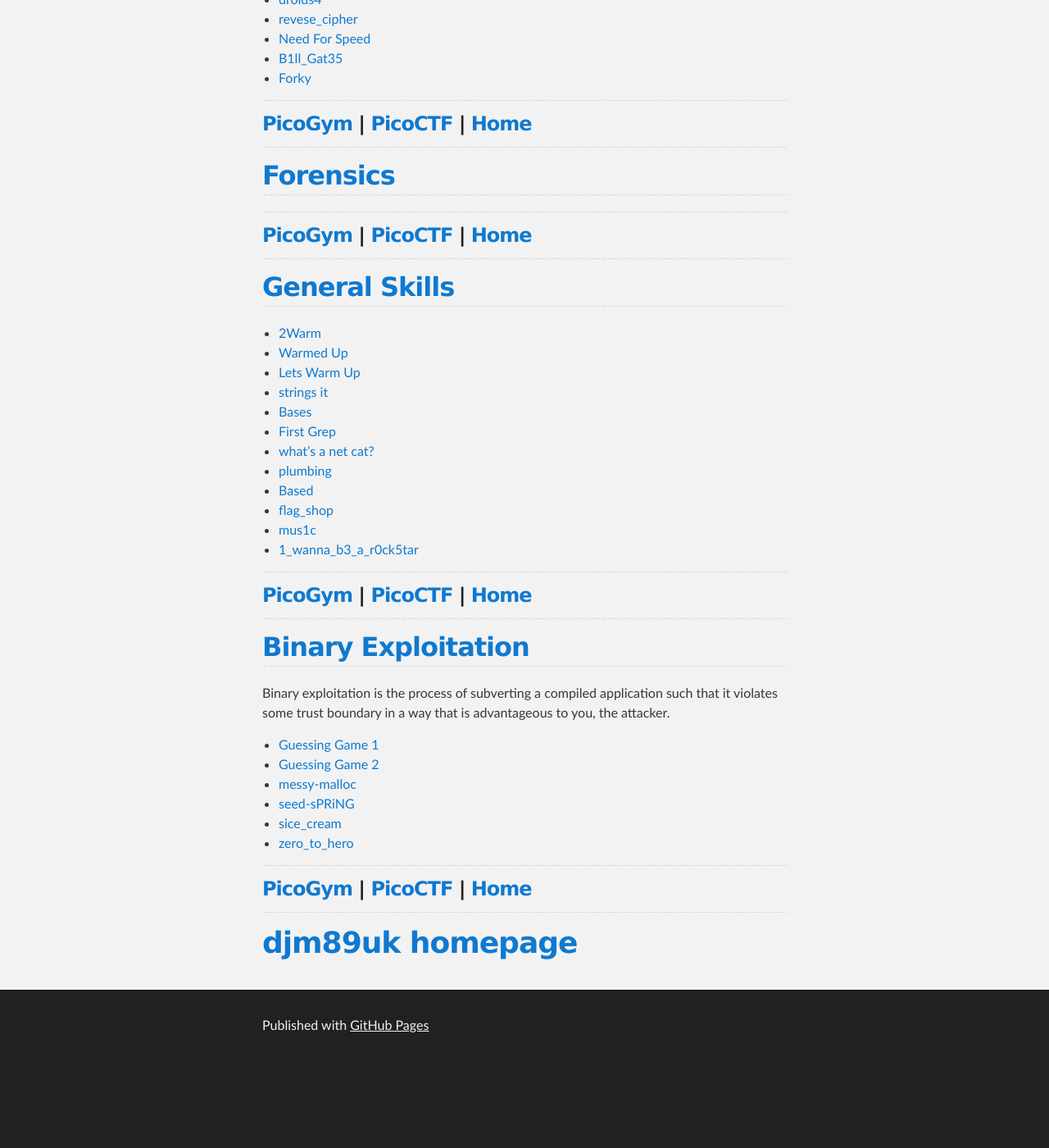
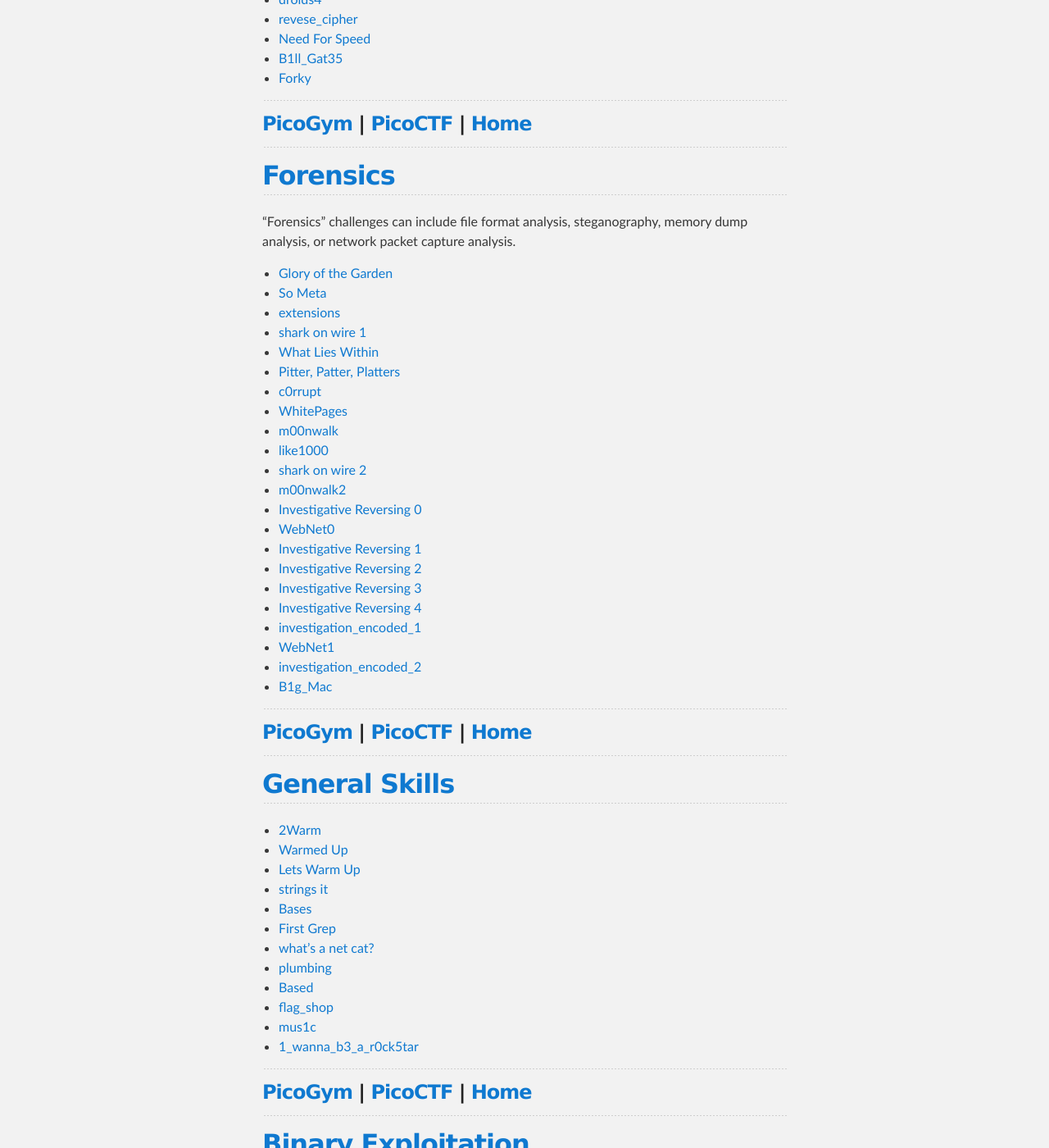
Before and after one commit to djm89uk/djm89uk.github.io, a Jekyll site: the page built from picogym.md, in a window 1280 px wide and 1400 px high, scrolled down 2155 px. Shown: the whole window at 82% size. Built offline with Jekyll 4.4.1, drawn with Linux system fonts in a browser that asks for light colours; our own code applies the rules of GitHub Pages for plain Markdown files; Markdown is read by kramdown in place of the engine named in the settings; before the commit the page ends 3452 px from its top, so only the background shows below that.

Commit message:
Update picogym.md

```diff
--- a/picogym.md
+++ b/picogym.md
@@ -93,6 +93,31 @@ Reverse engineering entails taking a software system and analyzing it to trace i
 
 ## [Forensics](./picogym_f.md)
 
+"Forensics" challenges can include file format analysis, steganography, memory dump analysis, or network packet capture analysis.
+
+- [Glory of the Garden](./picogym_f.md#glory-of-the-garden)
+- [So Meta](./picogym_f.md#so-meta)
+- [extensions](./picogym_f.md#extensions)
+- [shark on wire 1](./picogym_f.md#shark-on-wire-1)
+- [What Lies Within](./picogym_f.md#what-lies-within)
+- [Pitter, Patter, Platters](./picogym_f.md#pitter-patter-platters)
+- [c0rrupt](./picogym_f.md#c0rrupt)
+- [WhitePages](./picogym_f.md#whitepages)
+- [m00nwalk](./picogym_f.md#m00nwalk)
+- [like1000](./picogym_f.md#like1000)
+- [shark on wire 2](./picogym_f.md#shark-on-wire-2)
+- [m00nwalk2](./picogym_f.md#m00nwalk2)
+- [Investigative Reversing 0](./picogym_f.md#investigative-reversing-0)
+- [WebNet0](./picogym_f.md#webnet0)
+- [Investigative Reversing 1](./picogym_f.md#investigative-reversing-1)
+- [Investigative Reversing 2](./picogym_f.md#investigative-reversing-2)
+- [Investigative Reversing 3](./picogym_f.md#investigative-reversing-3)
+- [Investigative Reversing 4](./picogym_f.md#investigative-reversing-4)
+- [investigation_encoded_1](./picogym_f.md#investigation-encoded-1)
+- [WebNet1](./picogym_f.md#webnet1)
+- [investigation_encoded_2](./picogym_f.md#investigation-encoded-2)
+- [B1g_Mac](./picogym_f.md#b1g-mac)
+
 ---
 
 ### [PicoGym](./picogym.md) | [PicoCTF](./picoctf.md) | [Home](./index.md)
```
